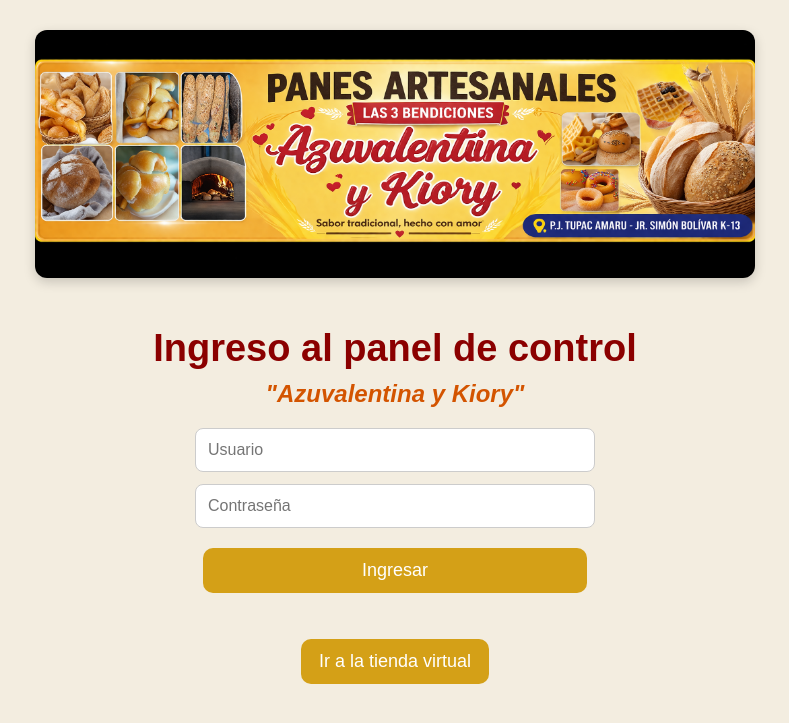
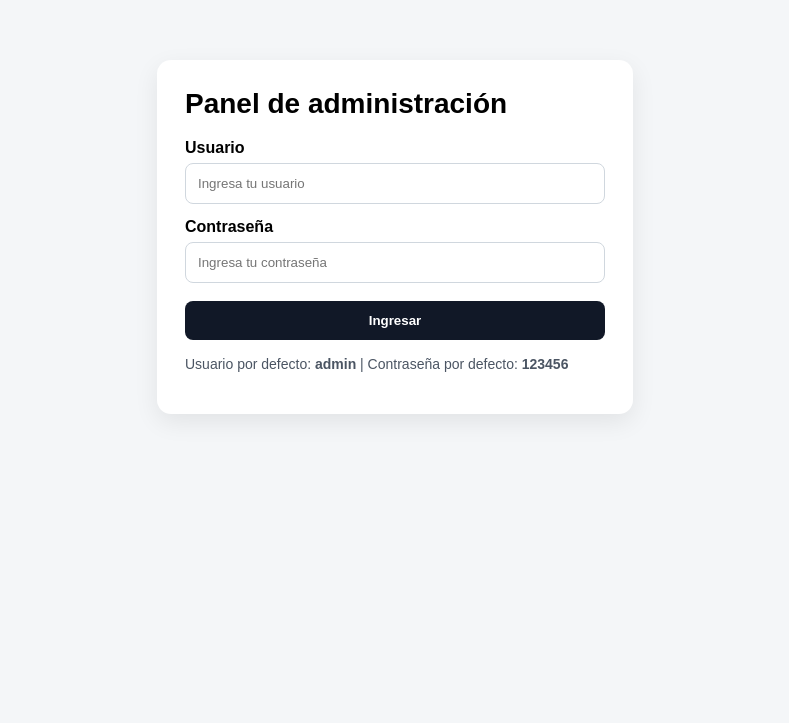
Before and after one commit to morenocaldasjosemanuel845-bit/tres-vendis, a Flask app: page /login in a window 1280 px wide. Shown: the top 723 px of the page, without its empty margins (245-1034 px from the left). Run offline with Flask 3, Linux system fonts and the light colour scheme.

Commit message:
Corrige login y estructura

```diff
--- a/templates/login.html
+++ b/templates/login.html
@@ -1,33 +1,43 @@
-<!DOCTYPE html>
+<!doctype html>
 <html lang="es">
 <head>
-    <meta charset="UTF-8">
-    <title>Login - Panel de control - Panes Artesanales Las 3 Bendiciones</title>
-    <link rel="stylesheet" href="{{ url_for('static', filename='style.css') }}">
+  <meta charset="utf-8">
+  <meta name="viewport" content="width=device-width, initial-scale=1">
+  <title>Iniciar sesión</title>
+  <style>
+    body { font-family: Arial, sans-serif; background:#f4f6f8; margin:0; }
+    .contenedor { max-width:420px; margin:60px auto; background:#fff; padding:28px; border-radius:14px; box-shadow:0 8px 24px rgba(0,0,0,.08); }
+    h1 { margin-top:0; font-size:28px; }
+    label { display:block; margin:14px 0 6px; font-weight:700; }
+    input { width:100%; padding:12px; border:1px solid #d0d7de; border-radius:8px; box-sizing:border-box; }
+    button { width:100%; margin-top:18px; padding:12px; border:none; border-radius:8px; background:#111827; color:#fff; font-weight:700; cursor:pointer; }
+    .alerta { margin-bottom:12px; padding:10px; border-radius:8px; background:#fee2e2; color:#991b1b; }
+    .nota { margin-top:16px; color:#4b5563; font-size:14px; }
+  </style>
 </head>
 <body>
   <div class="contenedor">
-        <img src="{{ url_for('static', filename='logopan.png') }}" alt="Logo Panes Artesanales Las 3 Bendiciones" class="logo">
-        <h1>Ingreso al panel de control</h1>
-        <h2>"Azuvalentina y Kiory"</h2>
+    <h1>Panel de administración</h1>
 
-        {% with messages = get_flashed_messages() %}
-            {% if messages %}
-                {% for message in messages %}
-                    <p class="mensaje-error">{{ message }}</p>
+    {% with mensajes = get_flashed_messages(with_categories=true) %}
+      {% if mensajes %}
+        {% for categoria, mensaje in mensajes %}
+          <div class="alerta">{{ mensaje }}</div>
         {% endfor %}
       {% endif %}
     {% endwith %}
 
-        <form method="POST" class="form-admin">
-            <input type="text" name="usuario" placeholder="Usuario" required>
-            <input type="password" name="clave" placeholder="Contraseña" required>
+    <form method="post">
+      <label for="usuario">Usuario</label>
+      <input type="text" id="usuario" name="usuario" placeholder="Ingresa tu usuario" required>
+
+      <label for="clave">Contraseña</label>
+      <input type="password" id="clave" name="clave" placeholder="Ingresa tu contraseña" required>
+
       <button type="submit">Ingresar</button>
     </form>
 
-        <p>
-            <a href="{{ url_for('tienda_virtual') }}">Ir a la tienda virtual</a>
-        </p>
+    <p class="nota">Usuario por defecto: <strong>admin</strong> | Contraseña por defecto: <strong>123456</strong></p>
   </div>
 </body>
 </html>
```
Lines whose indentation alone changed are shown as unchanged.
